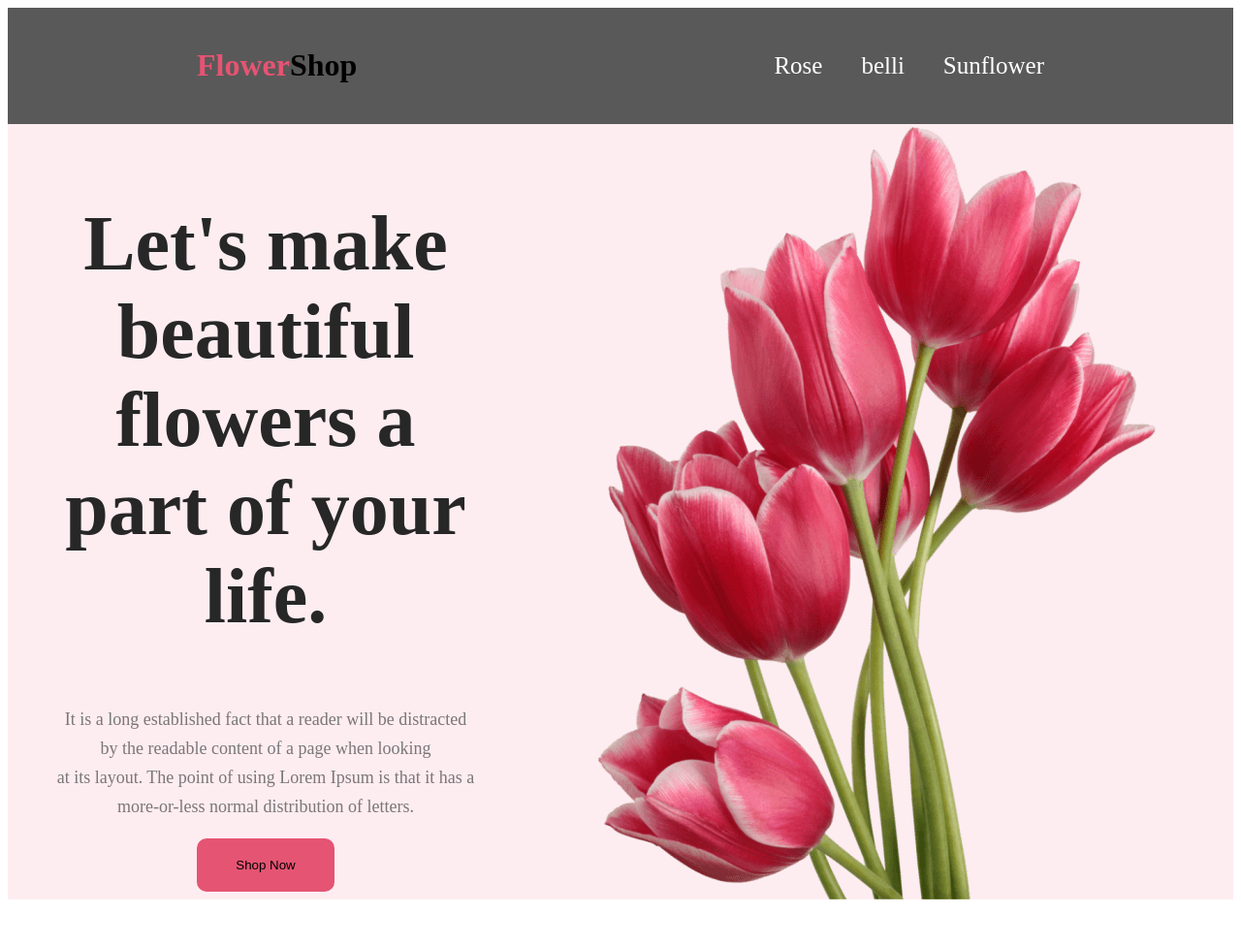
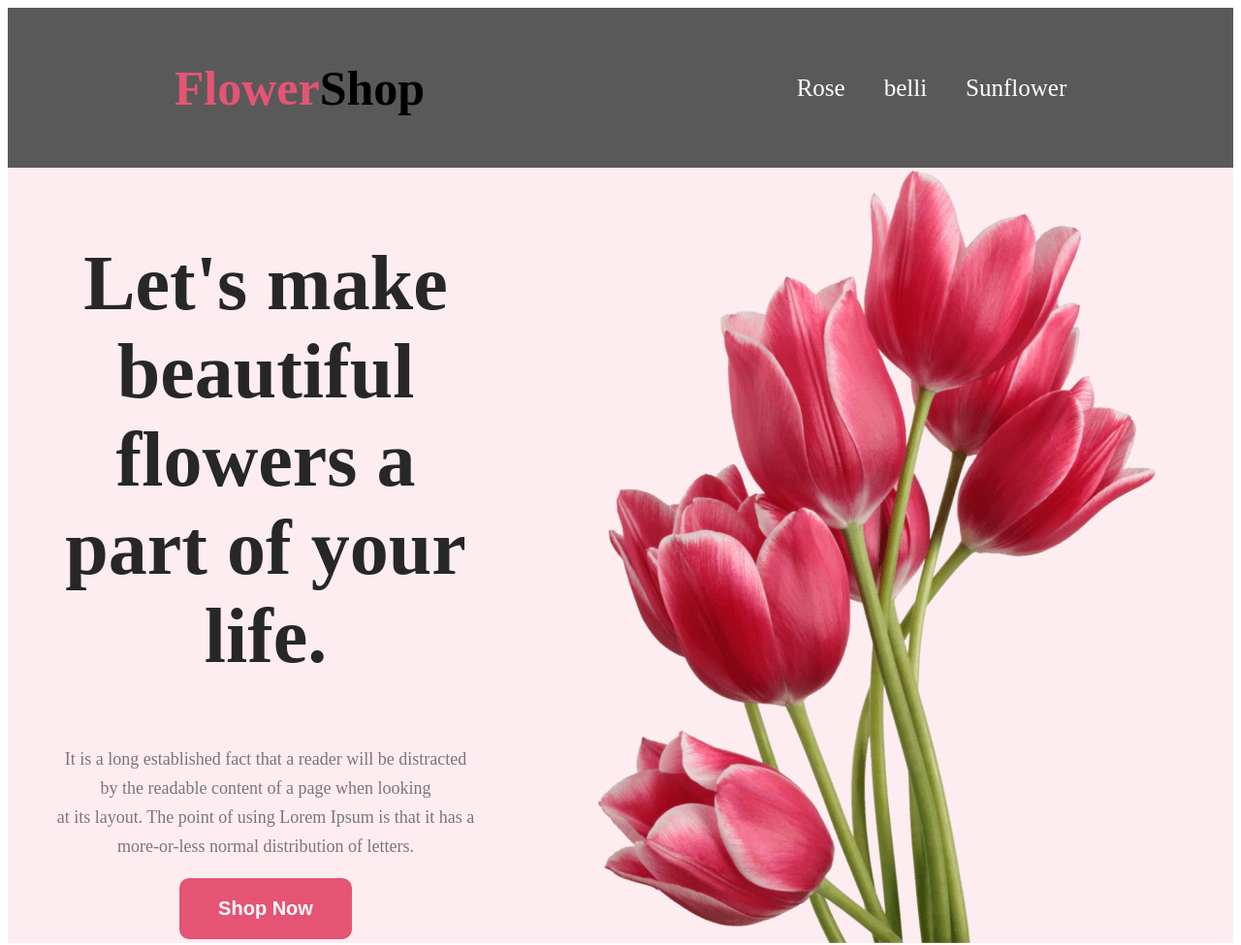
Before and after one commit to RashinHossain/Assignment-1, a plain HTML site: page index.html in a window 1280 px wide. Shown: the top 975 px of the page at 97% size. Drawn offline with Linux system fonts and the light colour scheme.

Commit message:
just complete the website

```diff
--- a/index.html
+++ b/index.html
@@ -9,7 +9,7 @@
 <body>
 
     <div class="navbar">
-        <h1><span class="hello">Flower</span>Shop</h1>
+        <h1 class="logo-logo"><span class="hello">Flower</span>Shop</h1>
         <div class="menu">
             <ul>
                 <li class="item">Rose</li>
--- a/styles/style.css
+++ b/styles/style.css
@@ -5,6 +5,10 @@
     align-items: center;
     justify-content: space-around;
     background-color: rgb(90, 89, 89);
+}
+.logo-logo{
+    font-size: 50px;
+    font-weight: bold;
 }
 .menu{
     display: flex;
@@ -39,12 +43,17 @@ header{
     padding: 0px 50px;
     align-items: center;
     gap: 97px;
+
 }
 .btn-primary{
     padding: 20px 40px;
     border: none;
     border-radius: 10px;
     background-color: #E55473;
+    cursor: pointer;
+    font-size: 20px;
+    font-weight: 700;
+    color: white;
 }
 .title{
     color: #272727;
```
